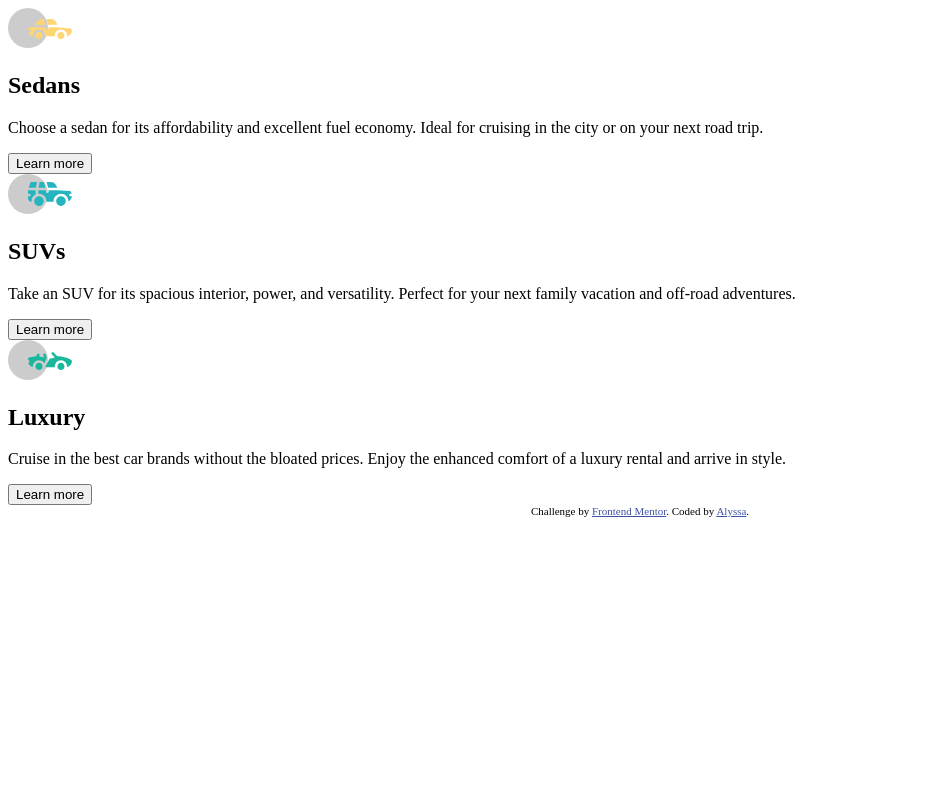
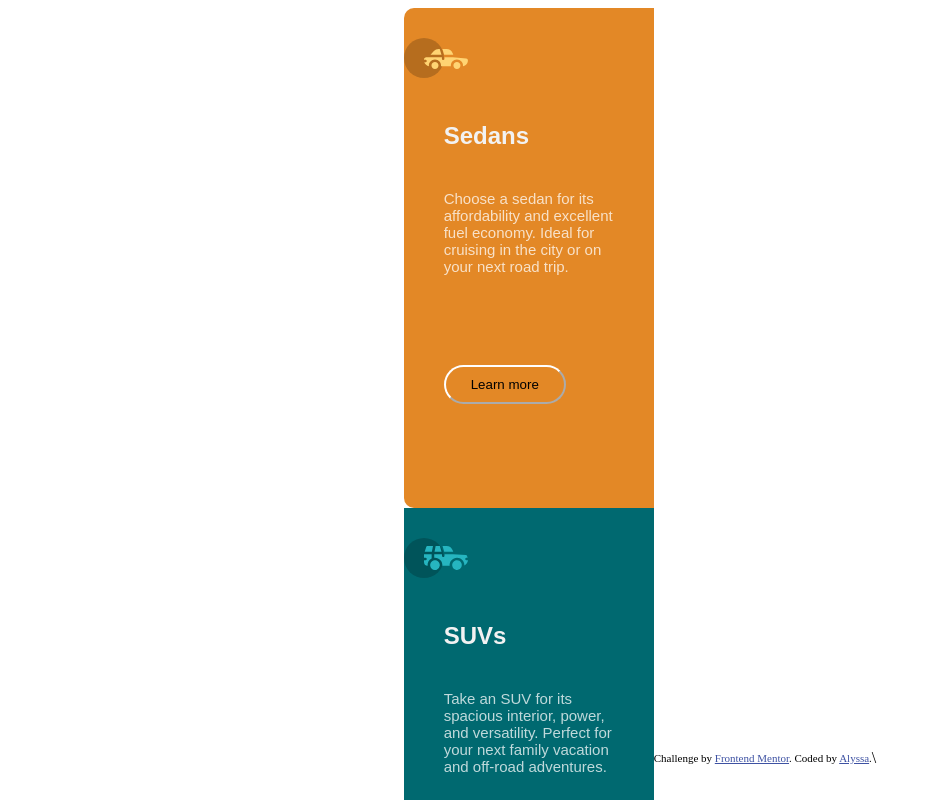
Before and after one commit to AlyssaWoodson/3-column-preview-card-component-main, a plain HTML site: page index.html in a window 1280 px wide. Shown: the top 800 px of the page, without its empty margins (0-932 px from the left). Drawn offline with Linux system fonts and the light colour scheme.

Commit message:
Update index.html
I added a <main> tag as well as changed my <a> tag to a <link> tag

```diff
--- a/index.html
+++ b/index.html
@@ -12,7 +12,7 @@
       href="./images/favicon-32x32.png"
     />
 
-    <a href="./index.css"></a>
+    <link rel="stylesheet" href="./index.css">
 
     <title>Frontend Mentor | 3-column preview card component</title>
 
@@ -26,6 +26,7 @@
       }
     </style>
   </head>
+  <main>
     <body>
       <div class="Sedans">
         <img src="./images/icon-sedans.svg" alt="Sedan" />
@@ -57,11 +58,14 @@
         <button>Learn more</button>
       </div>
 
+  </main>
+    <footer>
       <div class="attribution">
         Challenge by
         <a href="https://www.frontendmentor.io?ref=challenge" target="_blank"
           >Frontend Mentor</a
         >. Coded by <a href="#">Alyssa</a>.
       </div>
+    </footer>
   </body>
-</html>
+</html>\
```
Lines whose indentation alone changed are shown as unchanged.
